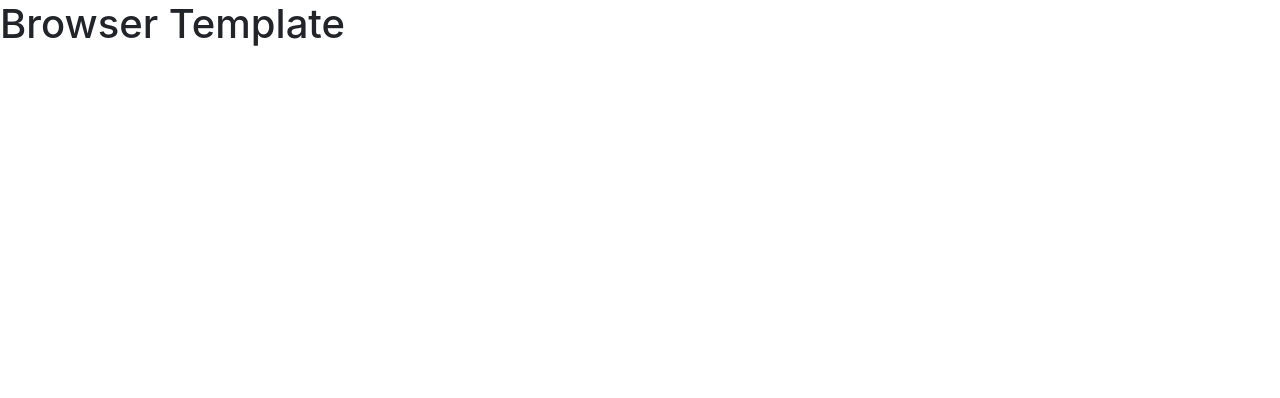
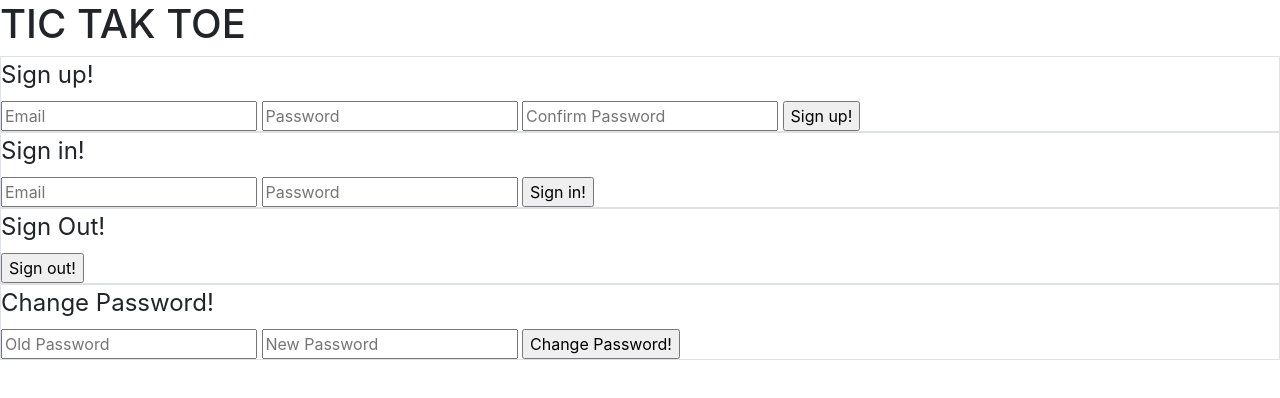
Before and after one commit to nugrezo/Tic_Tac_Toe_Game_Project, a website built with webpack: page index.html in a window 1280 px wide. Built offline with nearby package versions, Linux system fonts and the light colour scheme.

Commit message:
Curl-Script created  - i created curl-script for sign up, sign in, sign out and change pass  word and test in terminal  Document.ready  - i created event handler for sign up. sign in, sign out and change pas  sword and test it in web browser  - Directory and document created  i created a directory under assets directory and named auth. Under auth  i created a documents for change-password sign in sign out and sign up  html  I created a section, label, and input elements in html for sign up,  sign in, sign out, change password

```diff
--- a/assets/scripts/app.js
+++ b/assets/scripts/app.js
@@ -6,6 +6,11 @@
 // use require without a reference to ensure a file is bundled
 // require('./example')
 
+const authEvents = require('./auth/events')
+
 $(() => {
-  // your JS code goes here
+$('#sign-up').on('submit', authEvents.onSignUp)
+$('#sign-in').on('submit', authEvents.onSignIn)
+$('#change-password').on('submit', authEvents.onChangePassword)
+
 })
--- a/index.html
+++ b/index.html
@@ -12,6 +12,47 @@
       <script src="public/application.js" type="text/javascript" charset="utf-8" defer></script>
     </head>
     <body>
-      <h1>Browser Template</h1>
+      <h1>TIC TAK TOE</h1>
+<section>
+
+  <form id="sign-up" class="border">
+     <fieldset>
+       <legend>Sign up!</legend>
+       <input type="text" name="credentials[email]" placeholder="Email">
+       <input type="password" name="credentials[password]" placeholder="Password">
+       <input type="password" name="credentials[password_confirmation]" placeholder="Confirm Password">
+       <input type="submit" value="Sign up!">
+     </fieldset>
+   </form>
+
+   <form id="sign-in" class="border">
+     <fieldset>
+       <legend>Sign in!</legend>
+       <input type="text" name="credentials[email]" placeholder="Email">
+       <input type="password" name="credentials[password]" placeholder="Password">
+       <input type="submit" value="Sign in!">
+     </fieldset>
+   </form>
+
+   <form id="sign-out" class="border">
+     <fieldset>
+       <legend>Sign Out!</legend>
+       <input type="submit" value="Sign out!">
+     </fieldset>
+   </form>
+
+   <form id="change-password" class="border">
+     <fieldset>
+       <legend>Change Password!</legend>
+       <input type="password" name="passwords[old]" placeholder="Old Password">
+       <input type="password" name="passwords[new]" placeholder="New Password">
+       <input type="submit" value="Change Password!">
+     </fieldset>
+   </form>
+
+
+
+</section>
+
     </body>
 </html>
```
